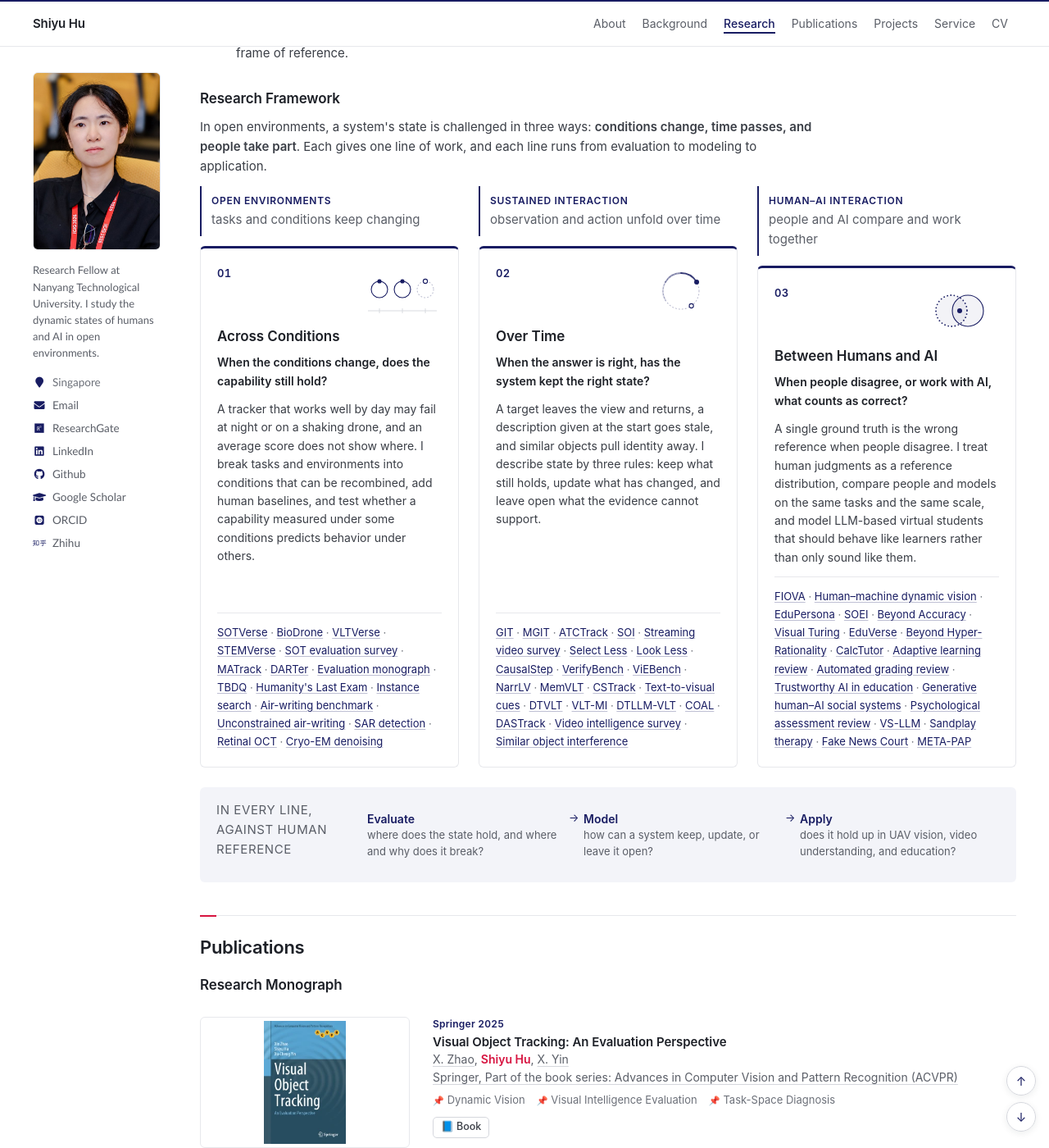
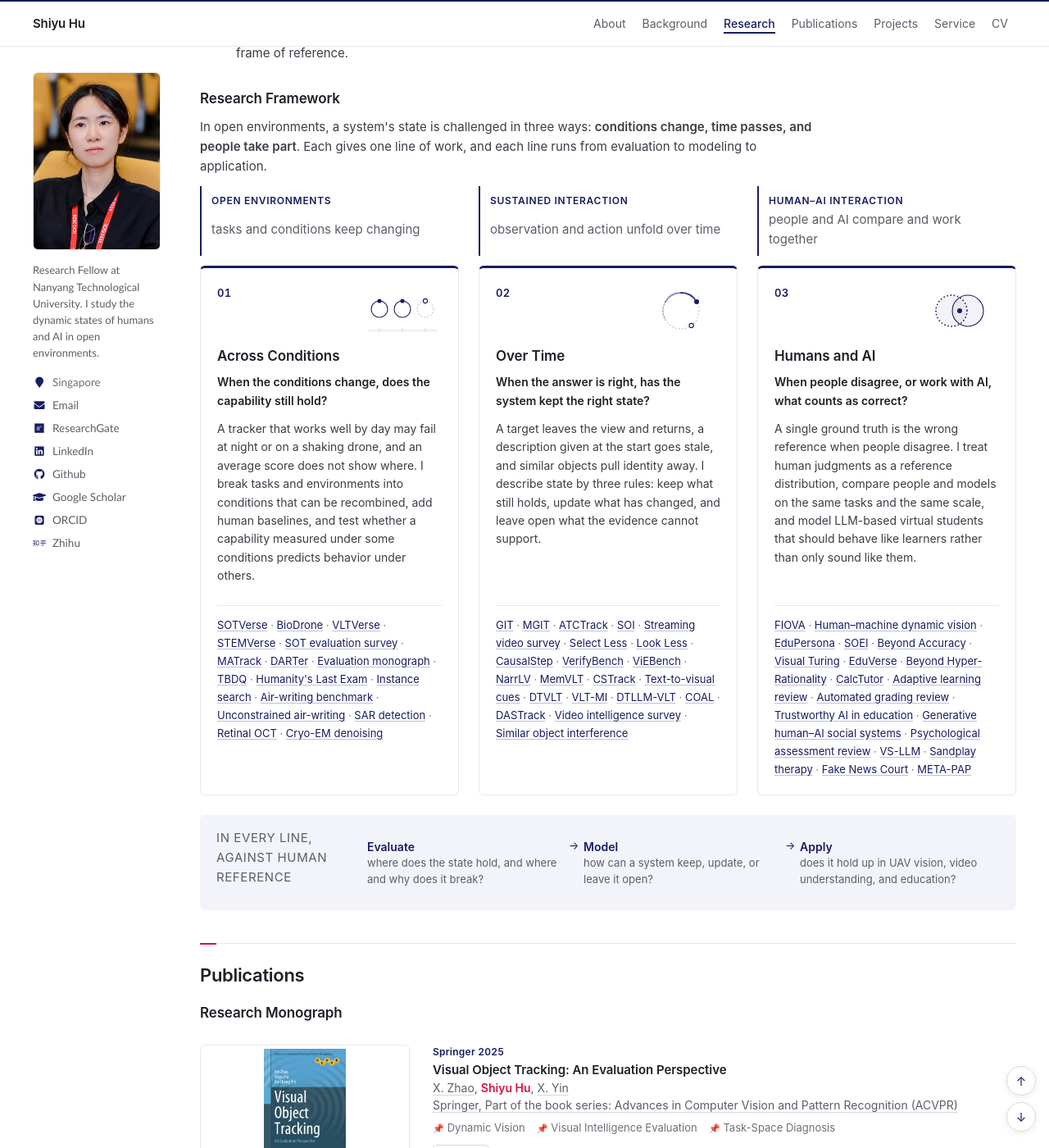
Before and after one commit to huuuuusy/huuuuusy.github.io, a Jekyll site: the page built from _pages/about.md, in a window 1280 px wide and 1400 px high, scrolled down 2900 px. Shown: the whole window at 82% size. Built offline with Jekyll 4.4.1, drawn with Linux system fonts in a browser that asks for light colours; some web fonts are replaced.

Commit message:
Shorten the third card title and align card rows across the three lines
The third card is now "Humans and AI" so every title fits on one line, and on desktop the cards share subgrid rows so titles, questions, descriptions, and paper lists start at the same height.

Co-Authored-By: Claude Opus 5.5 <noreply@anthropic.com>

```diff
--- a/_includes/home/content/research.md
+++ b/_includes/home/content/research.md
@@ -107,7 +107,7 @@
       <span class="crossing__index">03</span>
       <svg class="crossing__icon" viewBox="0 0 96 64" aria-hidden="true"><circle class="o-human" cx="38" cy="32" r="19"/><circle class="o-ai" cx="58" cy="32" r="19"/><circle class="o-dot" cx="48" cy="32" r="3"/></svg>
     </div>
-    <h3>Between Humans and AI</h3>
+    <h3>Humans and AI</h3>
     <p class="crossing__question">When people disagree, or work with AI, what counts as correct?</p>
     <p>A single ground truth is the wrong reference when people disagree. I treat human judgments as a reference distribution, compare people and models on the same tasks and the same scale, and model LLM-based virtual students that should behave like learners rather than only sound like them.</p>
     <p class="crossing__papers"><a href="#FIOVA">FIOVA</a> · <a href="#VTT-ICLR">Human–machine dynamic vision</a> · <a href="#EduPersona">EduPersona</a> · <a href="#SOEI">SOEI</a> · <a href="#CPDTrack">Beyond Accuracy</a> · <a href="#VTT">Visual Turing</a> · <a href="#EduVerse">EduVerse</a> · <a href="#HyperRationality">Beyond Hyper-Rationality</a> · <a href="#Mathematics-CalcTutor">CalcTutor</a> · <a href="#CEAI-adaptive">Adaptive learning review</a> · <a href="#Mathematics-AGS">Automated grading review</a> · <a href="#IET-AI4Edu">Trustworthy AI in education</a> · <a href="#GHASS">Generative human–AI social systems</a> · <a href="#IGBA">Psychological assessment review</a> · <a href="#VSLLM">VS-LLM</a> · <a href="#PRCV23">Sandplay therapy</a> · <a href="#FakeNewsCourt">Fake News Court</a> · <a href="#META-PAP">META-PAP</a></p>
--- a/_sass/_homepage-sections.scss
+++ b/_sass/_homepage-sections.scss
@@ -561,6 +561,29 @@
     text-transform: uppercase;
 }
 
+@media (min-width: 64em) {
+    .research-framework {
+        row-gap: 0;
+    }
+
+    .crossing {
+        display: grid;
+        grid-row: span 6;
+        grid-template-rows: subgrid;
+    }
+
+    .crossing__card {
+        display: grid;
+        grid-row: span 5;
+        grid-template-rows: subgrid;
+        row-gap: 0;
+    }
+
+    .crossing__card .crossing__papers {
+        margin-top: var(--home-space-3);
+    }
+}
+
 @media (max-width: 63.99em) {
     .research-framework {
         grid-template-columns: minmax(0, 1fr);
```
